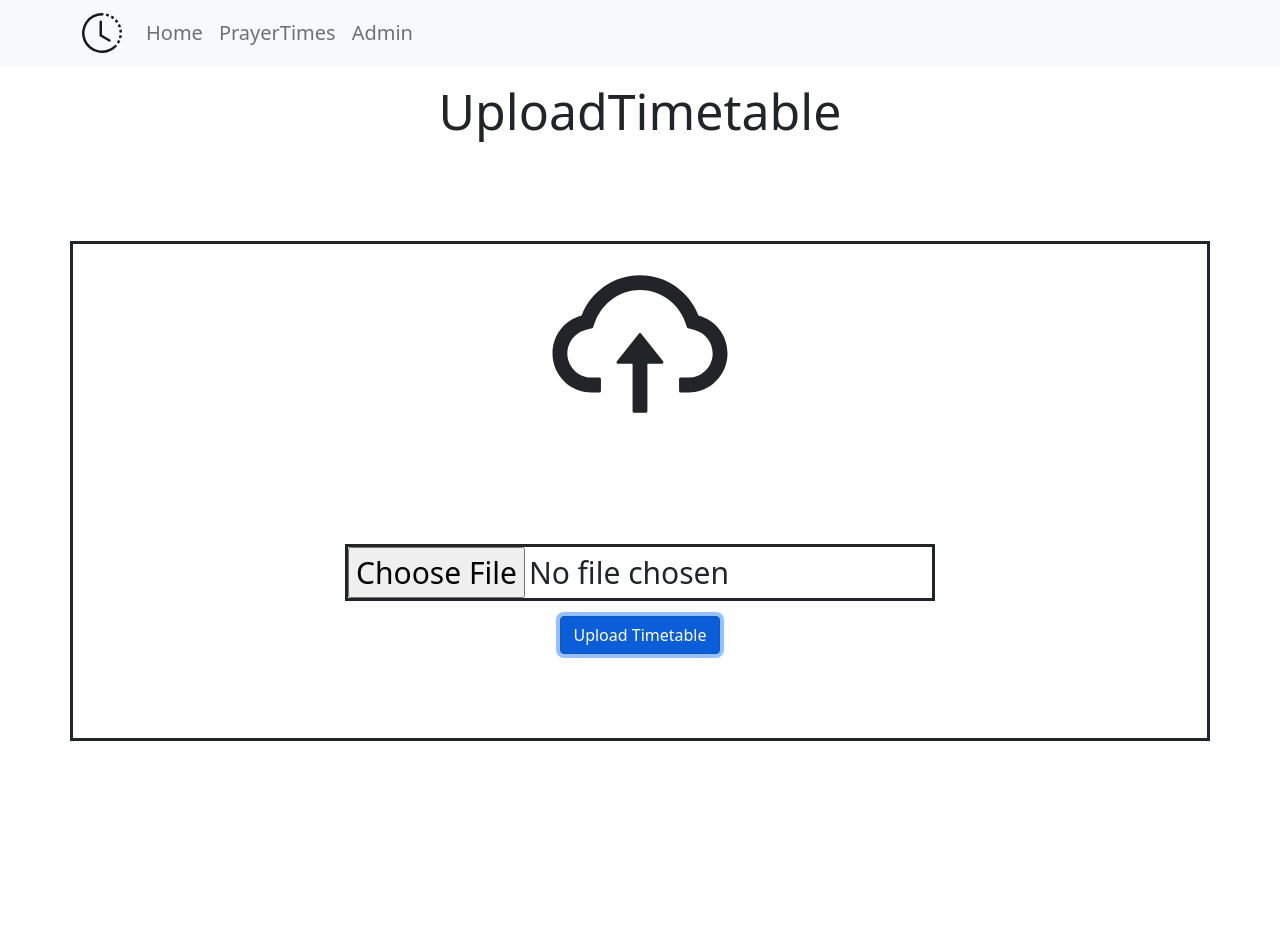
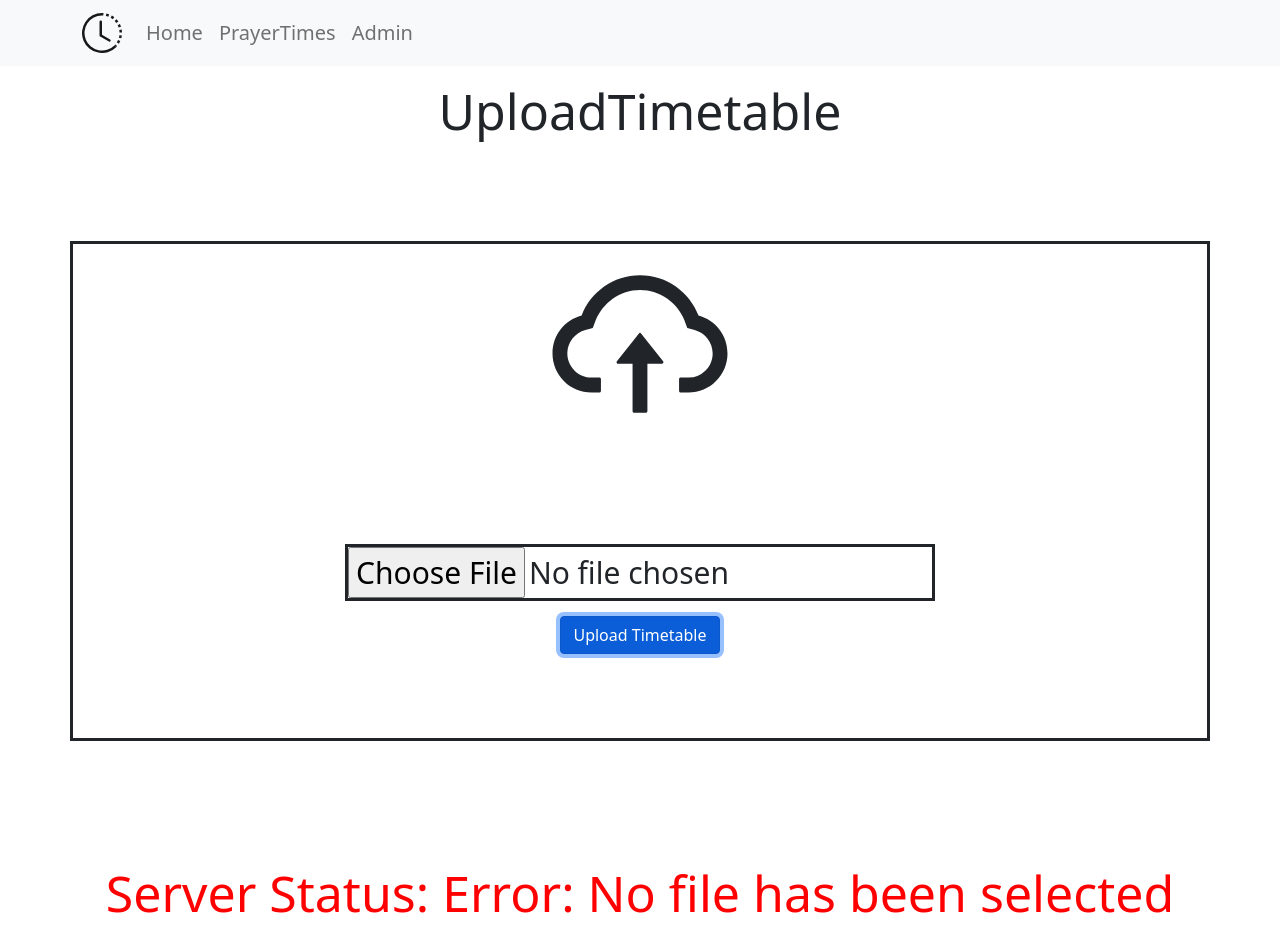
Before and after one commit to HabibAli786/my-digital-prayer-display, a React (Create React App) app: page /uploadTimetable in a window 1280 px wide. Both pictures are taken after a click on the button "Upload Timetable". Before the commit the page ends 800 px from the top, so only its background shows below. Built offline with nearby package versions, Linux system fonts and the light colour scheme.

Commit message:
error display when file submitted

```diff
--- a/src/components/Redux/reducers/authReducer.js
+++ b/src/components/Redux/reducers/authReducer.js
@@ -26,6 +26,7 @@ const authReducer = (state = init, action) => {
 export const authenticate = () => async (dispatch, getState) => {
     let auth
     let username = null
+    console.log("I am running Thunk")
     await axios({
         method: 'GET',
         withCredentials: true,
--- a/src/components/UploadTimetable/UploadTimetable.css
+++ b/src/components/UploadTimetable/UploadTimetable.css
@@ -3,3 +3,15 @@
     height: 500px;
     border-style: solid;
 }
+
+.server_status_success {
+    margin-top: 2.3em;
+    font-size: 50px;
+    color: green;
+}
+
+.server_status_unsuccessful {
+    margin-top: 2.3em;
+    font-size: 50px;
+    color: red;
+}
--- a/src/components/UploadTimetable/UploadTimetable.js
+++ b/src/components/UploadTimetable/UploadTimetable.js
@@ -15,14 +15,29 @@ function UploadTimetable(props) {
     const { auth, set_auth, username } = props
 
     const [file, setFile] = useState(null)
+    const [serverStatus, setServerStatus] = useState(null)
+
 
     const uploadFile = (e) => {
         e.preventDefault()
+        const data = new FormData()
+        data.append('prayertimes', file)
         // console.log(e.target.value)
         console.log(file)
+        if(file) {
+            axios.post('http://localhost:3001/media/uploadTimetable', data, {
+                'content-type': 'multipart/form-data'
+            }).then(res => { // then print response status
+                console.log(res);
+                setServerStatus(res.data)
+            })
+        } else {
+            setServerStatus("Error: No file has been selected")
+        }
     }
 
     useEffect(() => {
+        console.log("UploadTimetable useEffect running")
         authenticate()
     }, [])
 
@@ -44,6 +59,7 @@ function UploadTimetable(props) {
                         <Form onSubmit={uploadFile}>
                             <input
                                 style={{ marginTop : "100px", fontSize: "30px", borderStyle: "solid" }}
+                                name="prayertimes"
                                 type="file"
                                 onChange={(e) => setFile(e.target.files[0]) } />
                             <br />
@@ -52,6 +68,12 @@ function UploadTimetable(props) {
                     </Col>
                 </Row>
             </Container>
+            { serverStatus === "File has been uploaded successfully" &&
+                <p className="server_status_success">Server Status: {serverStatus}</p>
+            }
+            { serverStatus !== null && serverStatus !== "File has been uploaded successfully" &&
+                <p className="server_status_unsuccessful">Server Status: {serverStatus}</p>
+            }
             </>
         )
     }
```
